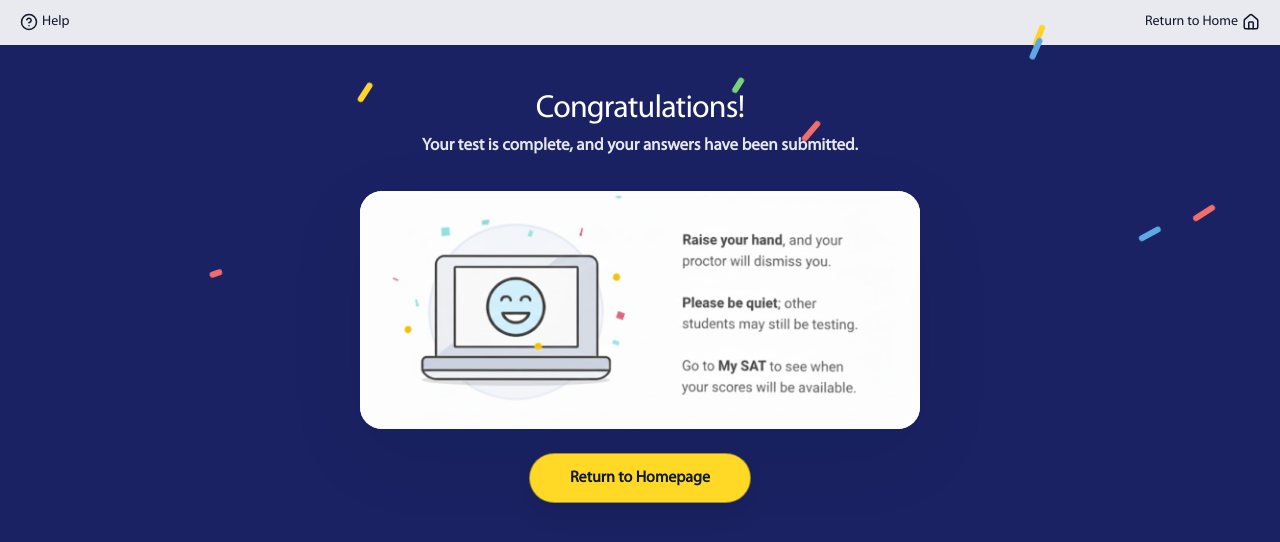
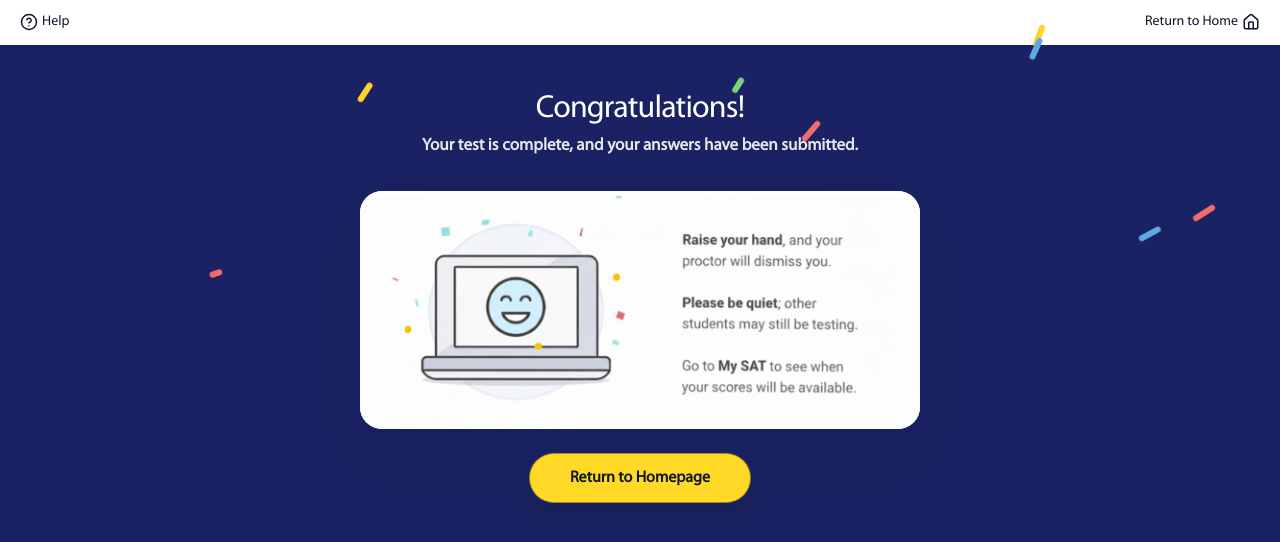
Before and after one commit to atl4sss/bluebook, a React (Vite) app: page /finish in a window 1280 px wide. Shown: the top 542 px of the page. Built offline with nearby package versions, Linux system fonts and the light colour scheme.

Commit message:
upper panel final page

```diff
--- a/src/pages/FinishPage.jsx
+++ b/src/pages/FinishPage.jsx
@@ -36,7 +36,7 @@ export default function FinishPage() {
       `}</style>
 
       {/* верхняя панель */}
-      <header className="w-full flex items-center justify-between px-5 py-3 bg-white/90 border-b border-transparent">
+      <header className="w-full flex items-center justify-between px-5 py-3 bg-white border-b border-transparent">
         <button className="flex items-center gap-1 text-sm text-[#0f172a]">
           <HelpCircle size={18} /> Help
         </button>
```
